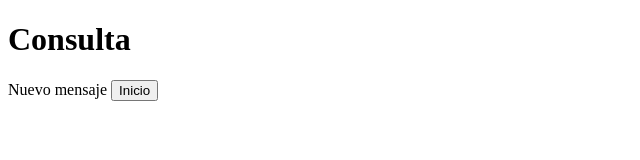
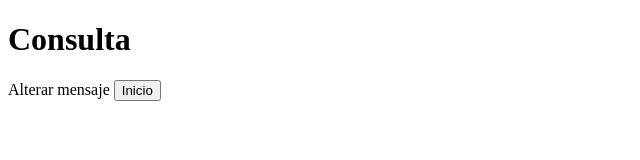
Before and after one commit to bulux-dev/Proyecto-ingenieria-software, a plain HTML site: page consulta.html in a window 1280 px wide. Shown: the full height of the page, 0-640 px from the left. Drawn offline with Linux system fonts and the light colour scheme.

Commit message:
se cambio el mensaje en consulta

```diff
--- a/consulta.html
+++ b/consulta.html
@@ -9,7 +9,7 @@
     <body>
         <h1>Consulta</h1>
         <p></p>
-        <label>Nuevo mensaje</label>
+        <label>Alterar mensaje</label>
         <button onclick = "window.location.href = 'inicio.html'">Inicio</button>
     </body>
 </html>
```
